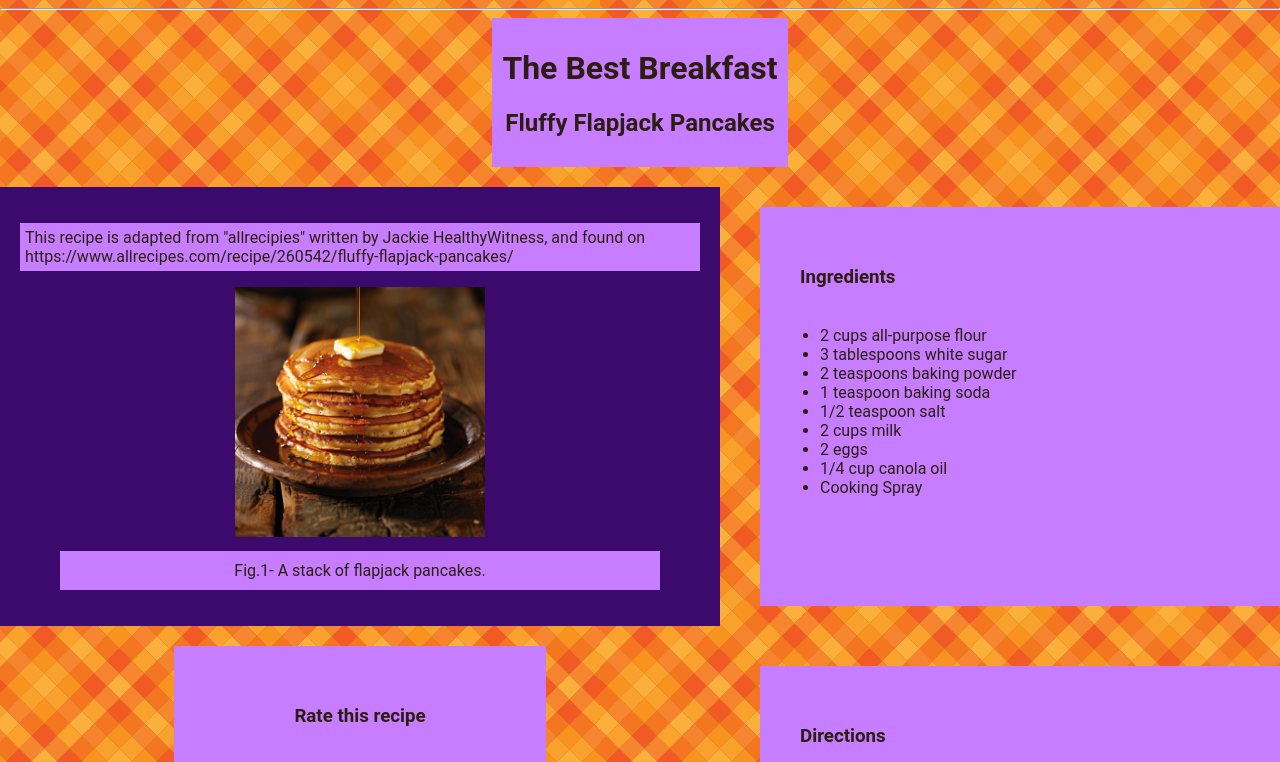
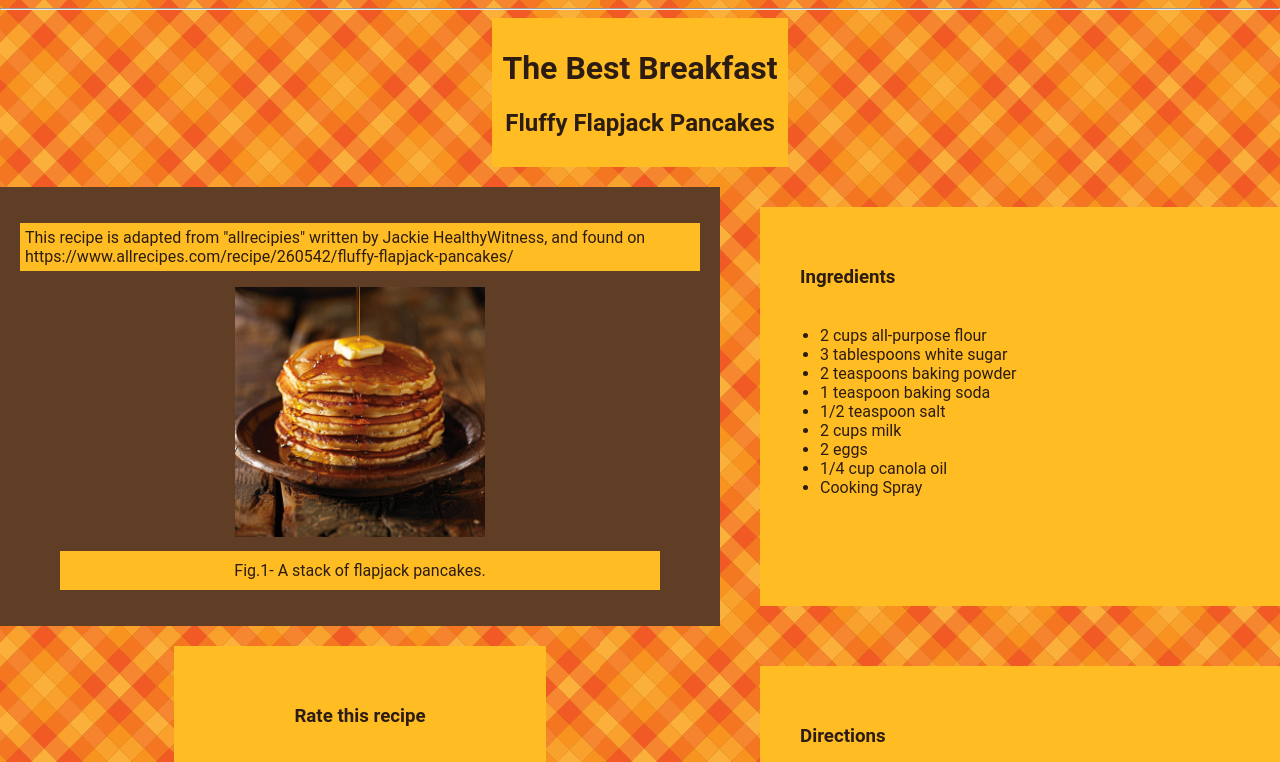
Before and after one commit to anna-fagan/CodingAssignment3, a plain HTML site: page index.html in a window 1280 px wide. Shown: the top 762 px of the page. Drawn offline with Linux system fonts and the light colour scheme; a web font is replaced by a local one.

Commit message:
Changed missed div box colors

```diff
--- a/css/style.css
+++ b/css/style.css
@@ -24,7 +24,7 @@ h3{
 }
 
 p{
-    background-color:#c77dff;
+    background-color:#ffbd23;
     width:auto;
     padding:5px;
     /*border: double cornflowerblue;*/
@@ -34,7 +34,7 @@ figure{
     /*border: double cornflowerblue;*/
 }
 figcaption{
-    background-color:#c77dff;
+    background-color:#ffbd23;
     padding:10px;
     margin-top:10px;
     margin-bottom:10px;
@@ -62,7 +62,7 @@ fieldset{
 }
 /*background:#5f3e25;*/
 .header{
-    background-color:#c77dff;
+    background-color:#ffbd23;
     height:fit-content;
     width:fit-content;
     margin:auto;
@@ -78,18 +78,18 @@ fieldset{
 .image{
     align-self:center;
     justify-content:center;
-    background-color: #3c096c;
+    background-color: #5f3e25;
     width:fit-content;
     padding:20px;
 }
 .block{
-    background-color:#c77dff;
+    background-color:#ffbd23;
     width:90%;
     margin:20px;
     padding:20px;
 }
 .rating{
-    background-color:#c77dff;
+    background-color:#ffbd23;
     width:fit-content;
     height:fit-content;
     margin-left:auto;
```
